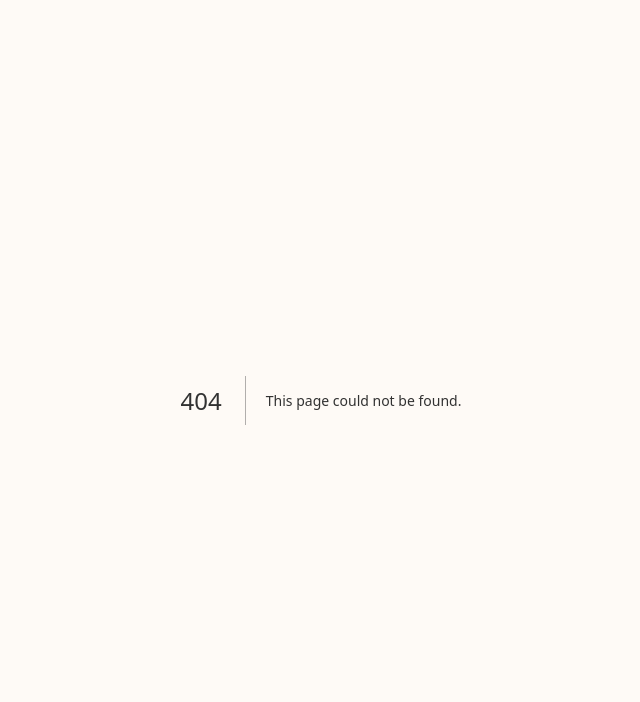
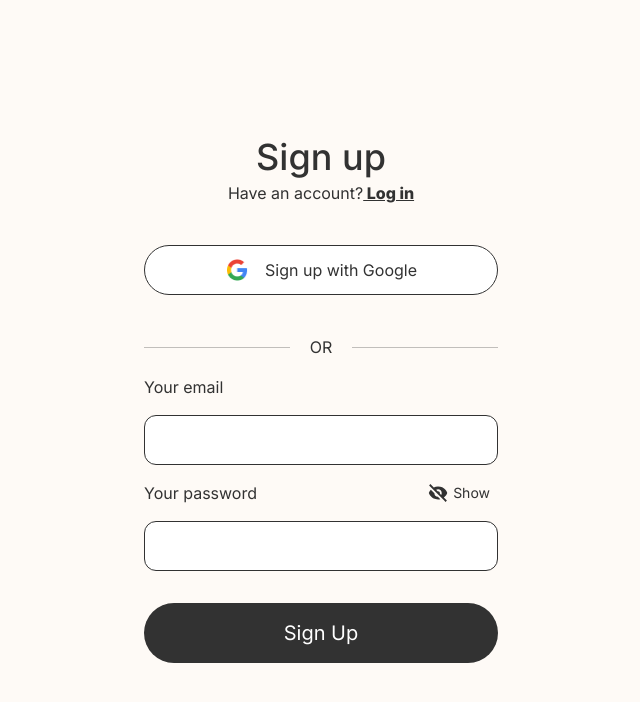
Before and after one commit to hamzahusic/affiliate-assist-app, a Next.js app: page /signup in a window 1280 px wide. Before the commit this address had no page. Shown: the top 702 px of the page, without its empty margins (319-959 px from the left). Built offline with nearby package versions, Linux system fonts and the light colour scheme.

Commit message:
Finished UI for sign up page

```diff
--- a/app/login/page.jsx
+++ b/app/signup/page.jsx
@@ -5,7 +5,7 @@ import Link from "next/link";
 import { useState } from "react";
 import { BiSolidHide , BiSolidShow} from "react-icons/bi";
 
-const LogIn = () => {
+const SignUp = () => {
 
     const [showPass,setShowPass] = useState(false);
 
@@ -13,9 +13,9 @@ const LogIn = () => {
         <div className=" grid place-items-center min-h-screen">
             <div className=" max-w-[424px]">
                 <div className=" text-center">
-                    <h1 className=" text-4xl font-medium">Log In</h1>
-                    <p className=" text-base mt-1">Don’t have an ccount?
-                    <Link href={"/signup"} className=" font-bold underline"> Sign up</Link>
+                    <h1 className=" text-4xl font-medium">Sign up</h1>
+                    <p className=" text-base mt-1">Have an account?
+                    <Link href={"/login"} className=" font-bold underline"> Log in</Link>
                     </p>
                     <button className=" flex items-center mx-auto gap-4 bg-white border-[1px] border-tcolor rounded-[40px] px-20 py-3 my-10">
                         <Image
@@ -26,7 +26,7 @@ const LogIn = () => {
                             priority={true}
                             alt="Google icon"
                         />
-                        Log in with Google
+                        Sign up with Google
                     </button>
                 </div>
                     <p className=" text-tcolor mb-4 flex items-center gap-5">
@@ -45,11 +45,11 @@ const LogIn = () => {
                         </div>
                     </label>
                     <input type={showPass ? 'text' : 'password'} name="pass" className="px-4 py-3 rounded-[12px] border-[1px] border-tcolor" required/>
-                    <button className=" text-xl rounded-[40px] bg-tcolor text-white py-4 mt-4">Log in</button>
+                    <button className=" text-xl rounded-[40px] bg-tcolor text-white py-4 mt-4">Sign Up</button>
                 </form>
             </div>
         </div>
      );
 }
 
-export default LogIn;
+export default SignUp;
```
